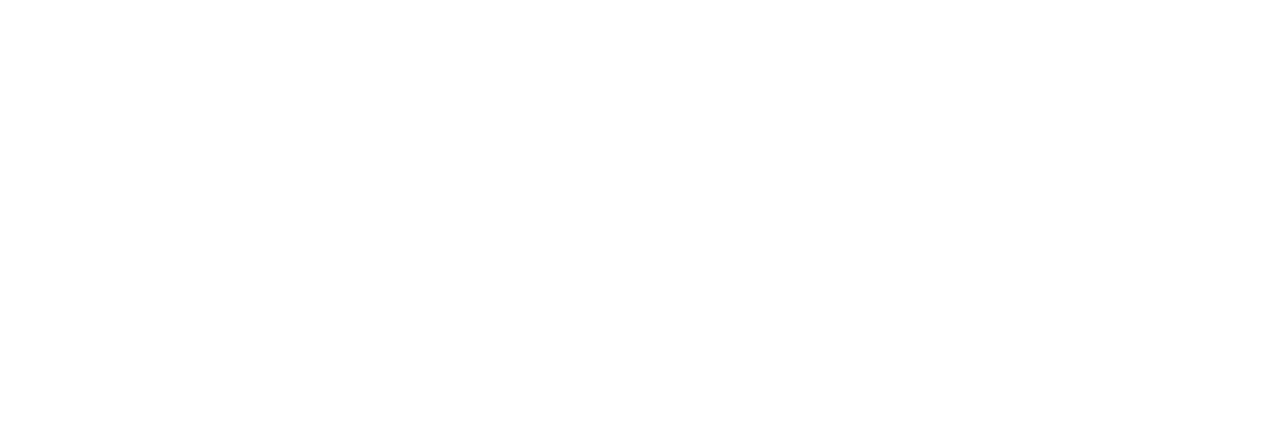
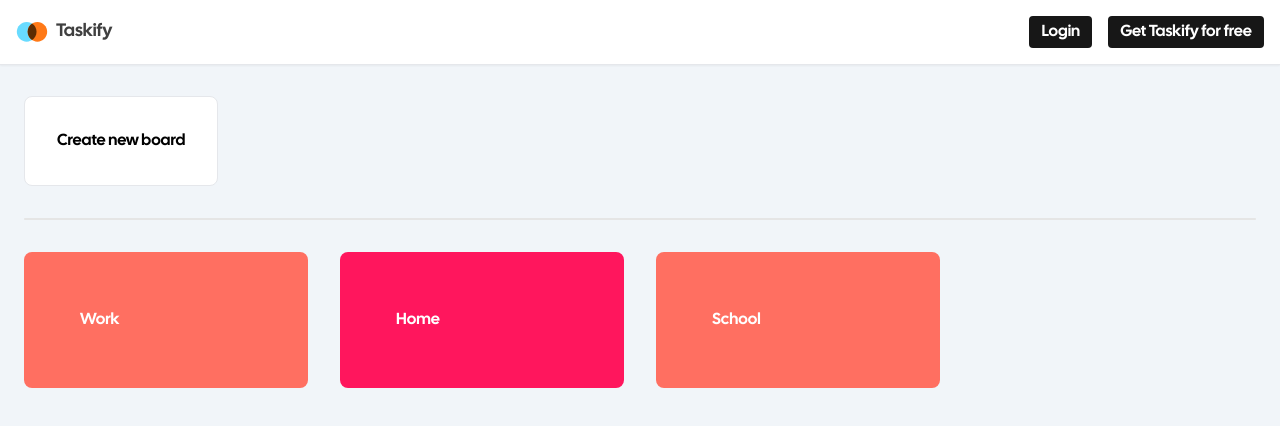
Before and after one commit to zhizhikkkk/TrelloClone, a React (Create React App) app: page /boards in a window 1280 px wide. Before the commit this address had no page. Shown: the top 426 px of the page. Built offline with nearby package versions, Linux system fonts and the light colour scheme.

Commit message:
add board creation page

```diff
--- a/package.json
+++ b/package.json
@@ -3,6 +3,9 @@
   "version": "0.1.0",
   "private": true,
   "dependencies": {
+    "@emotion/react": "^11.13.3",
+    "@emotion/styled": "^11.13.0",
+    "@mui/material": "^6.1.3",
     "@testing-library/jest-dom": "^5.17.0",
     "@testing-library/react": "^13.4.0",
     "@testing-library/user-event": "^13.5.0",
--- a/src/App.jsx
+++ b/src/App.jsx
@@ -2,6 +2,7 @@
 import { BrowserRouter as Router, Route, Routes } from "react-router-dom";
 import SignInPage from "./pages/SignInPage";
 import MarketingPage from "./pages/MarketingPage";
+import BoardsPage from "./pages/BoardsPage";
 
 const App = () => {
   return (
@@ -9,6 +10,7 @@
       <Routes>
         <Route path="/" element={<MarketingPage />} />
         <Route path="/sign-in" element={<SignInPage />} />
+        <Route path="/boards" element={<BoardsPage />} />
       </Routes>
     </Router>
   );
--- /dev/null
+++ b/src/components/AddBoard.jsx
@@ -0,0 +1,69 @@
+import React, { useState } from "react";
+import Popover from "@mui/material/Popover";
+import { Button } from "./Button";
+import { Plus } from "lucide-react";
+
+export const AddBoard = ({ onAddBoard }) => {
+  const [anchorEl, setAnchorEl] = useState(null);
+  const [newBoardTitle, setNewBoardTitle] = useState("");
+
+  const handleClick = (event) => {
+    setAnchorEl(event.currentTarget);
+  };
+
+  const handleNewBoardTitleChange = (event) => {
+    setNewBoardTitle(event.target.value);
+  };
+
+  const handleClose = () => {
+    setAnchorEl(null);
+  };
+
+  const handleAddBoard = () => {
+    onAddBoard(newBoardTitle);
+    setNewBoardTitle("");
+    handleClose();
+  };
+
+  const open = Boolean(anchorEl);
+  const id = open ? "simple-popover" : undefined;
+
+  return (
+    <>
+      <div
+        className="border bg-white hover:bg-neutral-200 transition duration-300 px-8 py-8 rounded-lg inline-block cursor-pointer"
+        onClick={handleClick}
+      >
+        Create new board
+      </div>
+      <Popover
+        id={id}
+        open={open}
+        anchorEl={anchorEl}
+        onClose={handleClose}
+        anchorOrigin={{
+          vertical: "center",
+          horizontal: "right",
+        }}
+        transformOrigin={{
+          vertical: "center",
+          horizontal: "left",
+        }}
+      >
+        <div className="font-trello p-4">
+          <div className="mb-2">New board title</div>
+          <div className="flex">
+            <input
+              type="text"
+              className="py-1 px-3 rounded-sm border mr-2"
+              onChange={handleNewBoardTitleChange}
+            ></input>
+            <Button onClick={handleAddBoard}>
+              <Plus></Plus>
+            </Button>
+          </div>
+        </div>
+      </Popover>
+    </>
+  );
+};
--- /dev/null
+++ b/src/components/Board.jsx
@@ -0,0 +1,10 @@
+export const Board = ({ board }) => {
+  return (
+    <div
+      className="text-white hover:scale-95 transition duration-300 px-14 py-14 rounded-lg cursor-pointer"
+      style={{ backgroundColor: board.color }}
+    >
+      {board.name}
+    </div>
+  );
+};
--- /dev/null
+++ b/src/components/Conditional.jsx
@@ -0,0 +1,7 @@
+import React from "react";
+
+// Для отрисовки компонентов в зависимости от условия
+export const Conditional = ({ condition, children }) => {
+  if (!condition) return null;
+  return <>{children}</>;
+};
--- a/src/components/Navbar.jsx
+++ b/src/components/Navbar.jsx
@@ -1,18 +1,26 @@
 import { Logo } from "./Logo";
 import { Button } from "./Button";
 import { Link } from "react-router-dom";
+import { Conditional } from "./Conditional";
 
 export const Navbar = () => {
+  var isAuth = false;
+
   return (
     <div className="font-trello fixed top-0 p-4 w-full border-b shadow-sm bg-white">
       <div className="flex justify-between">
         <Logo />
+        <Conditional condition={!isAuth}>
           <div className="flex space-x-4">
             <Link to="/sign-in">
               <Button>Login</Button>
             </Link>
             <Button>Get Taskify for free</Button>
           </div>
+        </Conditional>
+        <Conditional condition={isAuth}>
+          <Button>Logout</Button>
+        </Conditional>
       </div>
     </div>
   );
--- a/src/pages/BoardsPage.jsx
+++ b/src/pages/BoardsPage.jsx
@@ -1,5 +1,59 @@
+import { AddBoard } from "../components/AddBoard";
+import { Navbar } from "../components/Navbar";
+import { Board } from "../components/Board";
+import { useState } from "react";
+
 const BoardsPage = () => {
-  return <div></div>;
+  const getRandomId = () => {
+    return Math.random().toString(36).substring(2, 10);
+  };
+
+  const getRandomColor = () => {
+    const colors = [
+      "#7a5195",
+      "#ef5675",
+      "#2d5d34",
+      "#0f4c75",
+      "#00b3e3",
+      "#ff6f61",
+      "#003f5c",
+      "#ff165d",
+      "#f0e130",
+    ];
+
+    const randomColor = colors[Math.floor(Math.random() * colors.length)];
+
+    return randomColor;
+  };
+
+  const [boardsList, setBoardsList] = useState([
+    { id: "1", name: "Work", color: getRandomColor() },
+    { id: "2", name: "Home", color: getRandomColor() },
+    { id: "3", name: "School", color: getRandomColor() },
+  ]);
+
+  const handleAddBoard = (newBoardName) => {
+    const newBoardId = getRandomId();
+    setBoardsList((prevBoards) => [
+      ...prevBoards,
+      { id: newBoardId, name: newBoardName, color: getRandomColor() },
+    ]);
+  };
+
+  return (
+    <div className="font-trello h-screen w-screen bg-slate-100 overflow-auto">
+      <Navbar />
+      <div className="py-24 px-6">
+        <AddBoard onAddBoard={handleAddBoard} />
+        <div className="border-t-2 border-neutral-200 rounded-sm my-8" />
+        <div className="grid grid-cols-4 gap-8">
+          {boardsList.map((board) => (
+            <Board key={board.id} board={board} />
+          ))}
+        </div>
+      </div>
+    </div>
+  );
 };
 
 export default BoardsPage;
--- a/src/pages/SignInPage.jsx
+++ b/src/pages/SignInPage.jsx
@@ -3,7 +3,7 @@
 const SignInPage = () => {
   return (
     <div className="font-trello h-screen w-screen bg-slate-100 flex items-center justify-center">
-      <div className="w-96">
+      <div className="w-96 mb-14">
         <div className="text-3xl mb-4 text-center">Sign in</div>
         <div className="mb-4">
           <div className="text-sm mb-2">Email</div>
@@ -13,7 +13,7 @@
             placeholder="you@example.com"
           />
         </div>
-        <div className="mb-4">
+        <div className="mb-8">
           <div className="text-sm mb-2">Password</div>
           <input
             type="password"
```
Also changed, not shown: 1 other file (tests, documents, lock files or other folders). Lines whose indentation alone changed are shown as unchanged.
